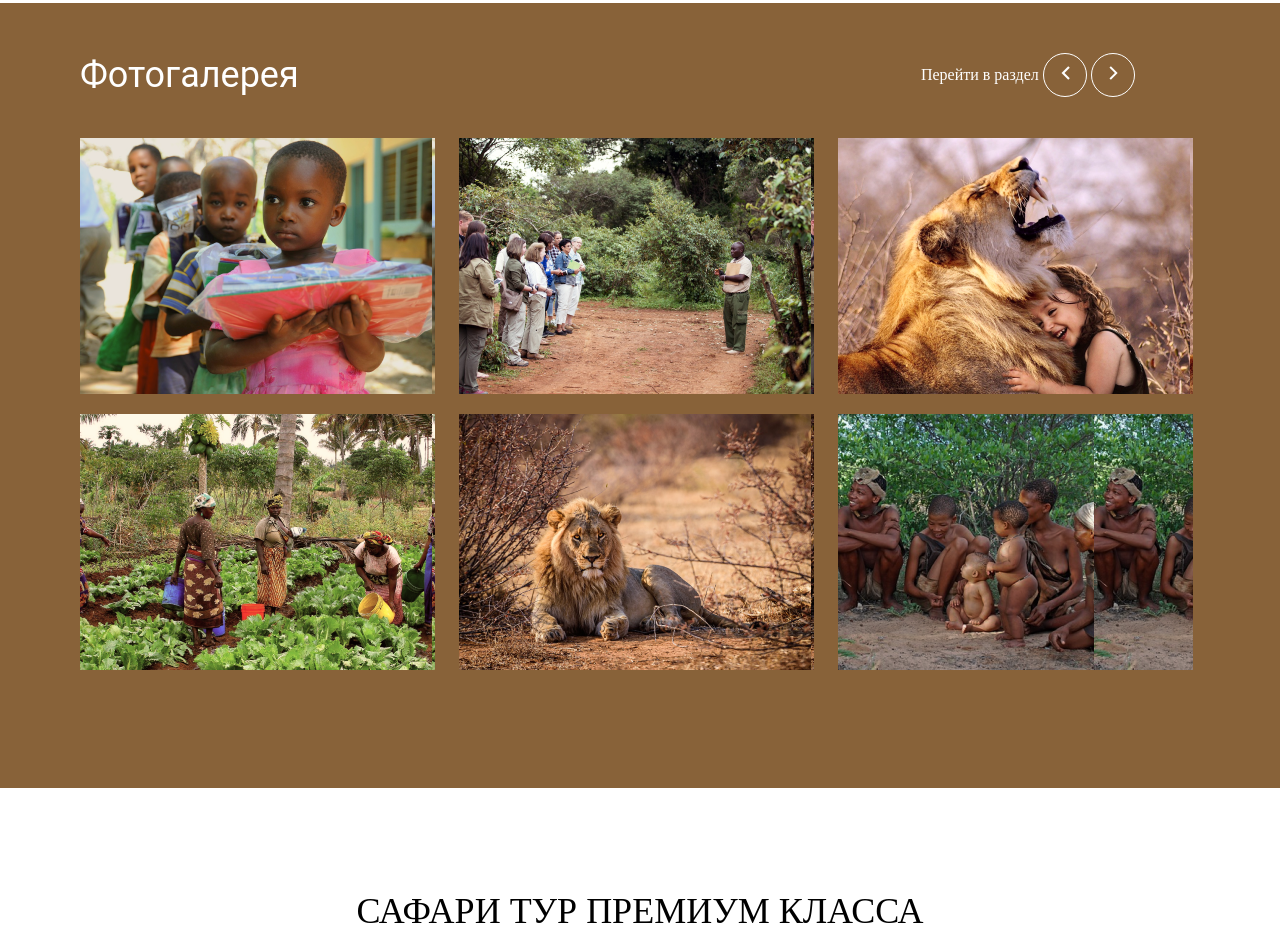
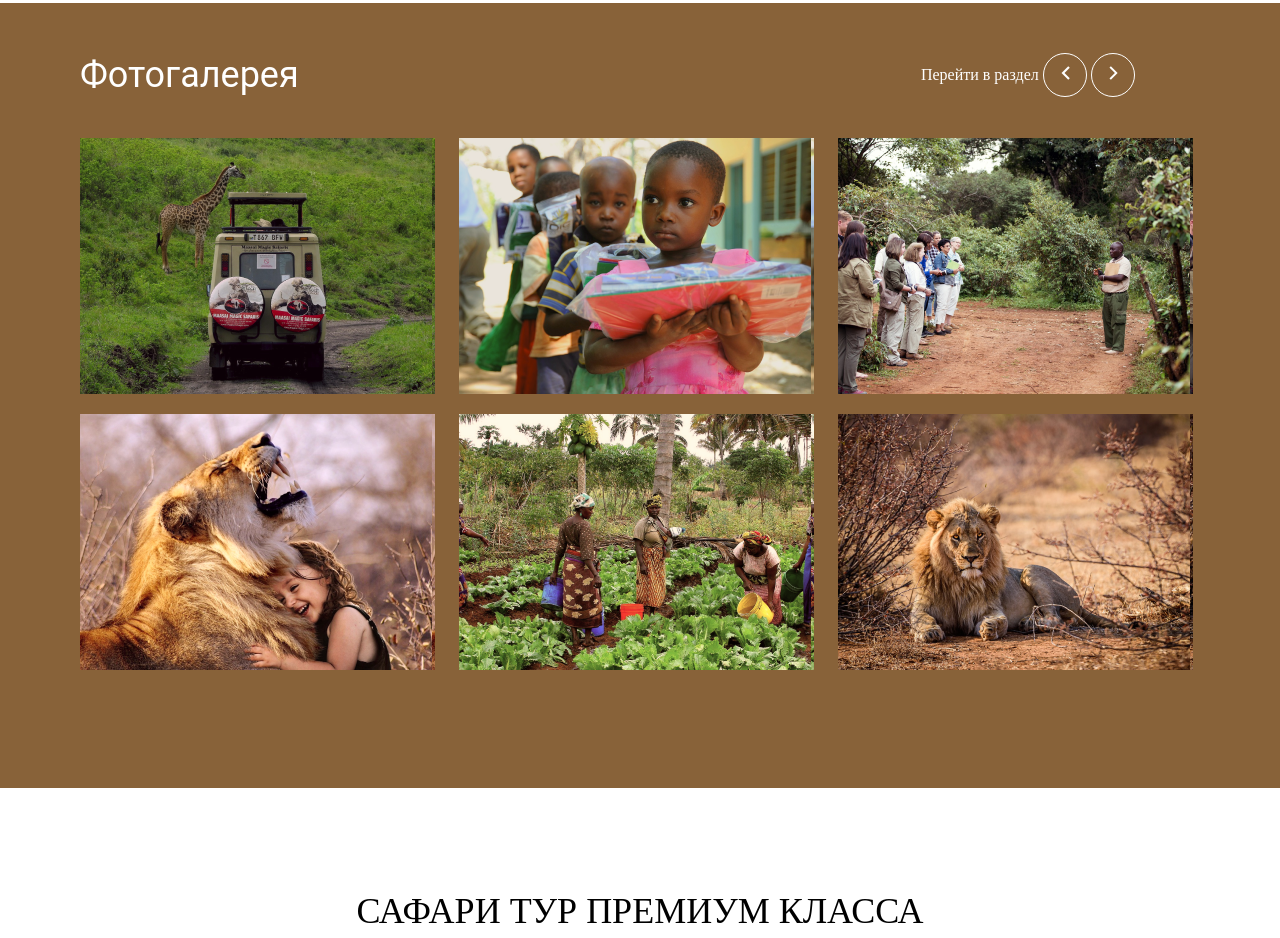
Before and after one commit to spartak99/safari, a plain HTML site: page index.html in a window 1280 px wide. Shown: the part 5100-6038 px from the top of the page. Drawn offline with Linux system fonts and the light colour scheme.

Commit message:
добавлены два блока и изменил картинки

```diff
--- a/css/styles.css
+++ b/css/styles.css
@@ -735,42 +735,42 @@ margin-left: px;
 }
 
 ._gallery-image{
-	background-image: url("../images/Rectangle 58.png");
+	background-image: url("../images/Rectangle 57.png");
 height:256px ;
 	display: inline-block;
 	width:355px ;
 
 }
 ._gallery-image-1{
+	background-image: url("../images/Rectangle 58.png");
+	height:256px ;
+	display: inline-block;
+	width:355px ;
+
+}
+._gallery-image-2{
 	background-image: url("../images/Rectangle 59.png");
 	height:256px ;
 	display: inline-block;
 	width:355px ;
 
 }
-._gallery-image-2{
+._gallery-image-3{
 	background-image: url("../images/Rectangle 60.png");
 	height:256px ;
 	display: inline-block;
 	width:355px ;
 
 }
-._gallery-image-3{
+._gallery-image-4{
 	background-image: url("../images/Rectangle 61.png");
 	height:256px ;
 	display: inline-block;
 	width:355px ;
 
 }
-._gallery-image-4{
-	background-image: url("../images/Rectangle 62.png");
-	height:256px ;
-	display: inline-block;
-	width:355px ;
-
-}
 ._gallery-image-5{
-	 background-image: url("../images/Rectangle 63.png");
+	 background-image: url("../images/Rectangle 62.png");
 	 height:256px ;
 	 display: inline-block;
 	 width:355px ;
```
Also changed, not shown: 1 other file.
